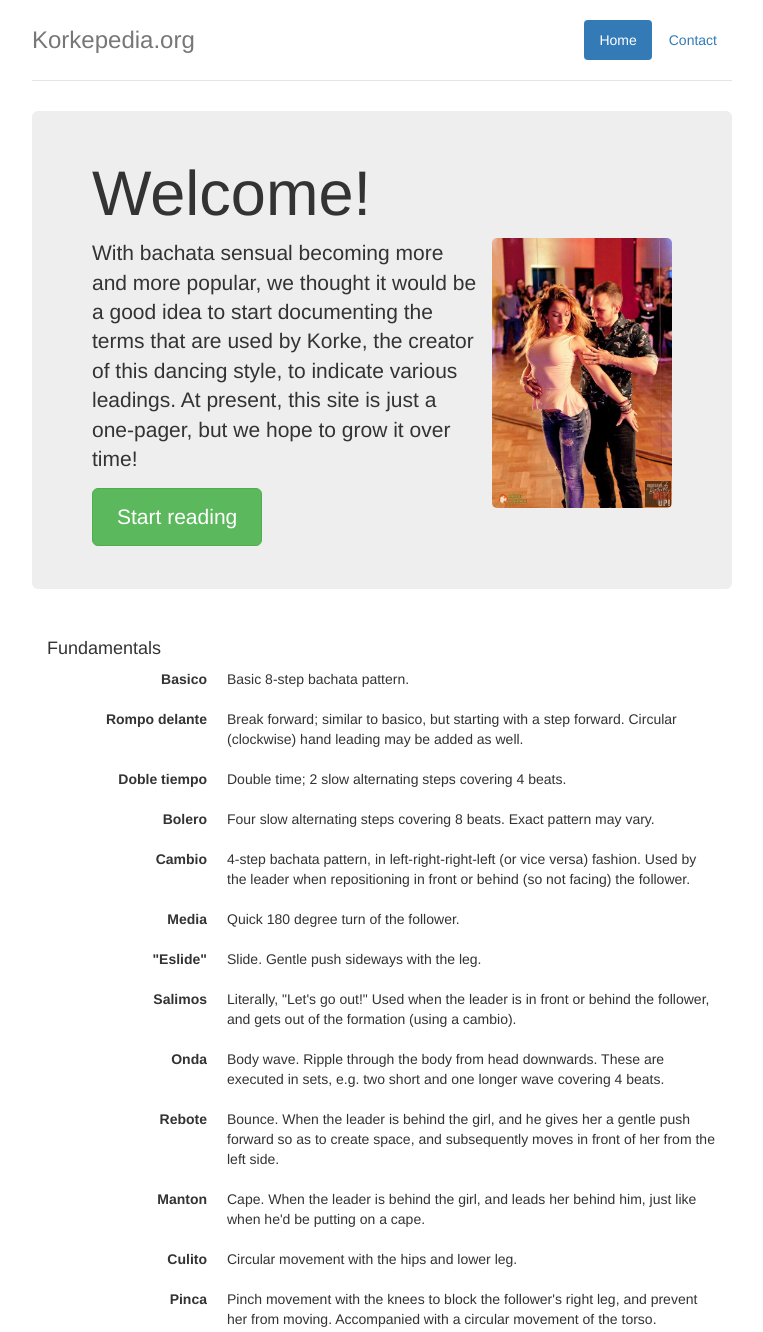
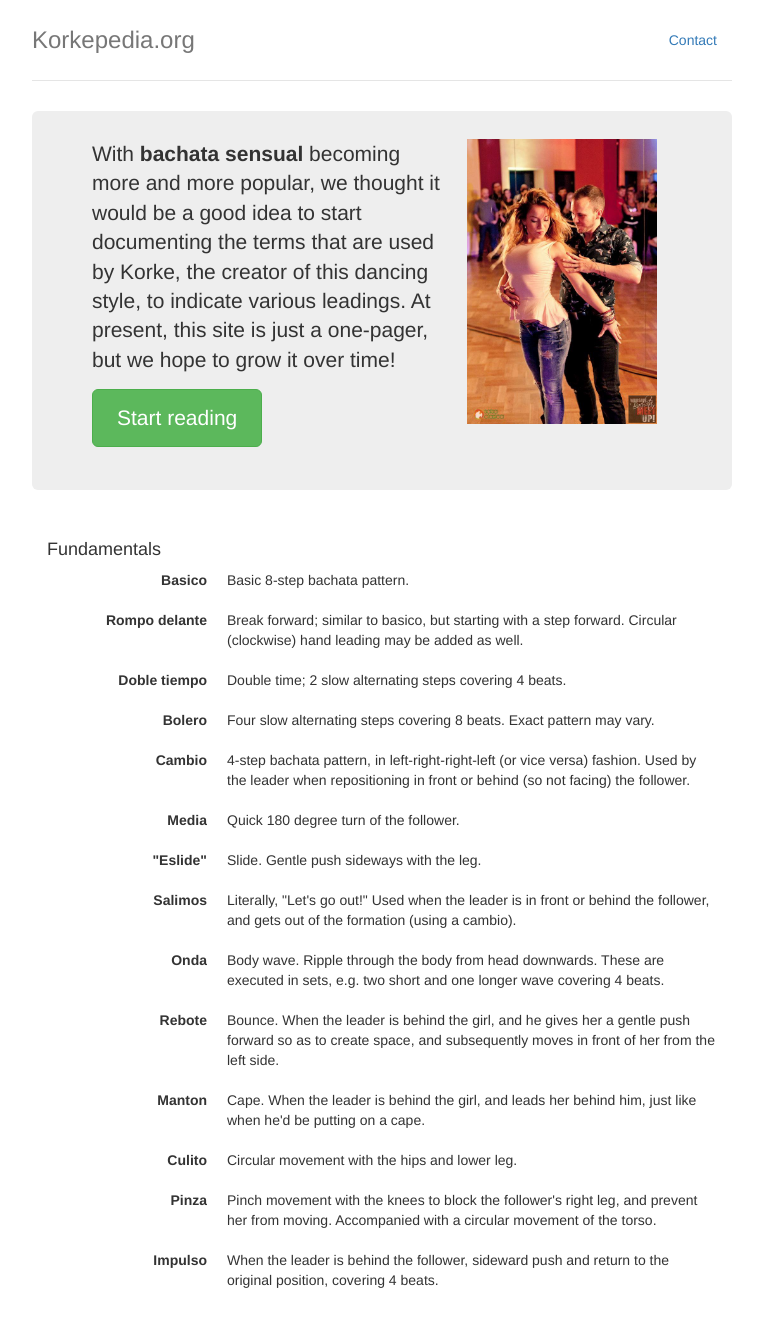
Before and after one commit to andreasbovens/kp, a plain HTML site: page index.html in a window 1280 px wide. Shown: the top 1332 px of the page, without its empty margins (258-1021 px from the left). Drawn offline with Linux system fonts and the light colour scheme.

Commit message:
minor fixes

```diff
--- a/index.html
+++ b/index.html
@@ -9,7 +9,7 @@
     <meta name="author" content="">
     <link rel="icon" href="favicon.ico">
 
-    <title>Welcome to Korkepedia.org!</title>
+    <title>Korkepedia: documenting bachata sensual, one step at a time.</title>
 
     <!-- Bootstrap core CSS -->
     <link href="bootstrap-3.3.5-dist/css/bootstrap.min.css" rel="stylesheet">
@@ -30,7 +30,6 @@
       <div class="header clearfix">
         <nav>
           <ul class="nav nav-pills pull-right">
-            <li role="presentation" class="active"><a href="#">Home</a></li>
             <li role="presentation"><a href="mailto:abovens+korkepedia@gmail.com">Contact</a></li>
           </ul>
         </nav>
@@ -38,9 +37,8 @@
       </div>
 
       <div class="jumbotron">
-        <h1 class="text-left">Welcome!</h1>
-        <img src="photokj2.jpg" alt="Photo Korke &amp; Judith" class="pull-right" width="180" style="margin: 0 0 0 10px; border-radius: 5px;">
-        <p class="lead text-left">With bachata sensual becoming more and more popular, we thought it would be a good idea to start documenting the terms that are used by Korke, the creator of this dancing style, to indicate various leadings. At present, this site is just a one-pager, but we hope to grow it over time!</p>
+        <img src="photokj2.jpg" alt="Photo Korke &amp; Judith" class="pull-right col-xs-8" style="border-radius: 5px; max-width: 220px">
+        <p class="lead text-left">With <b>bachata sensual</b> becoming more and more popular, we thought it would be a good idea to start documenting the terms that are used by Korke, the creator of this dancing style, to indicate various leadings. At present, this site is just a one-pager, but we hope to grow it over time!</p>
         <p class="text-left"><a class="btn btn-lg btn-success" href="#terms" role="button">Start reading</a></p>
       </div>
 
@@ -96,7 +94,7 @@
             <dd>Circular movement with the hips and lower leg.</dd>
           </dl>
           <dl class="dl-horizontal">
-            <dt>Pinca</dt>
+            <dt>Pinza</dt>
             <dd>Pinch movement with the knees to block the follower's right leg, and prevent her from moving. Accompanied with a circular movement of the torso.</dd>
           </dl>
           <dl class="dl-horizontal">
```
